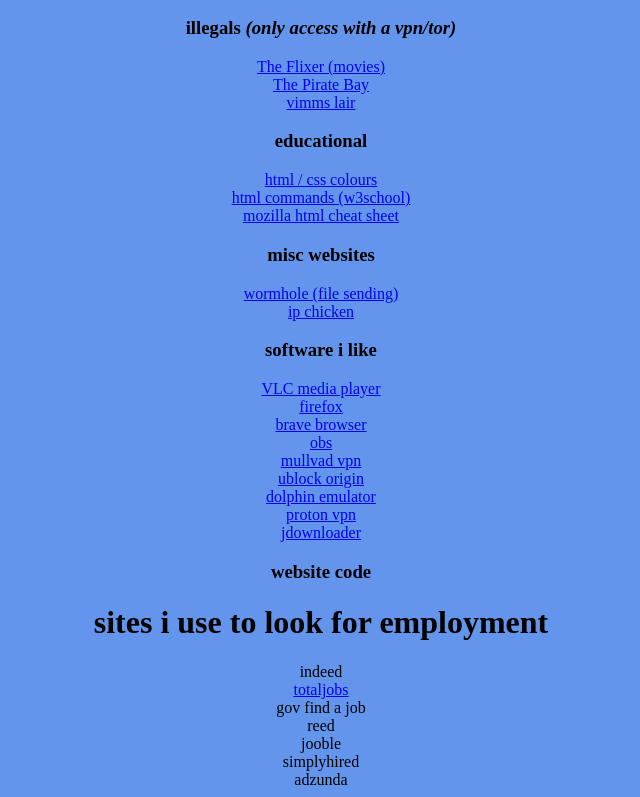
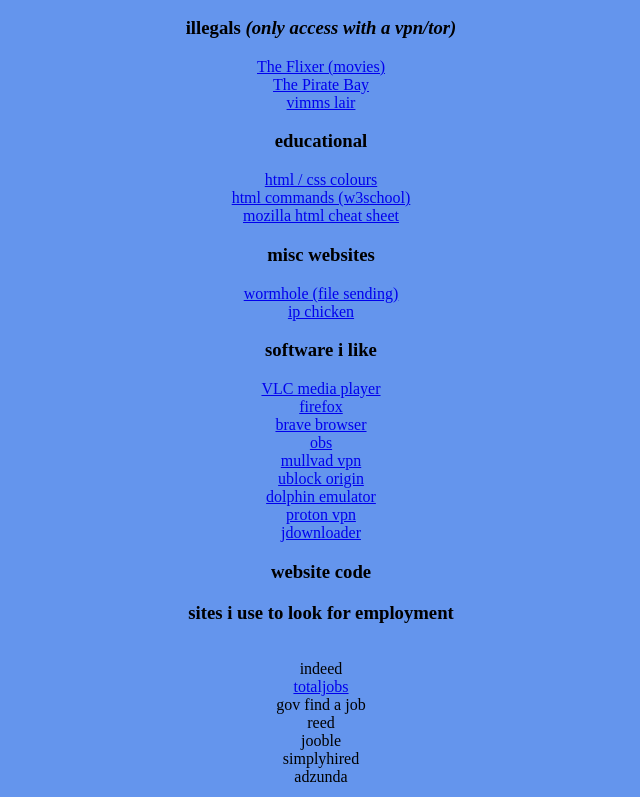
Before and after one commit to bewford/linklist, a plain HTML site: page index.html in a window 1280 px wide. Shown: the part 331-1128 px from the top of the page, without its empty margins (319-959 px from the left). Drawn offline with Linux system fonts and the light colour scheme.

Commit message:
Update index.html

```diff
--- a/index.html
+++ b/index.html
@@ -65,7 +65,7 @@
 <p1> jdownloader </p1> <a> <br>
   <h3>website code </h3>
 
-  <h1>sites i use to look for employment</h1>
+  <h3>sites i use to look for employment</h3> <br>
   <a href"https://uk.indeed.com">
   <p1>indeed </p1> </a> <br>
     <a href="https://totaljobs.com">
```
